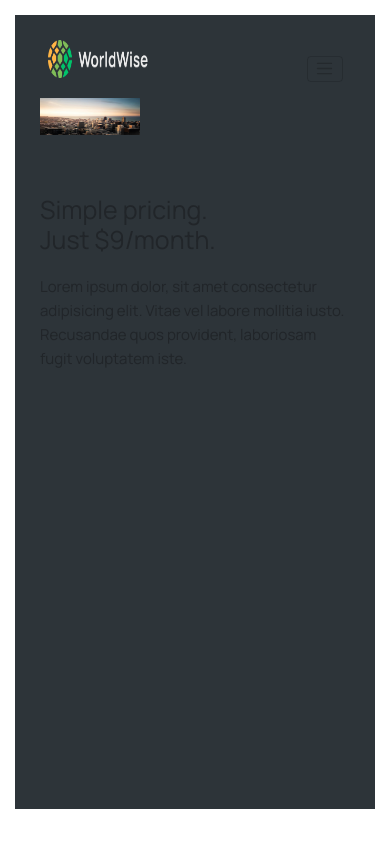
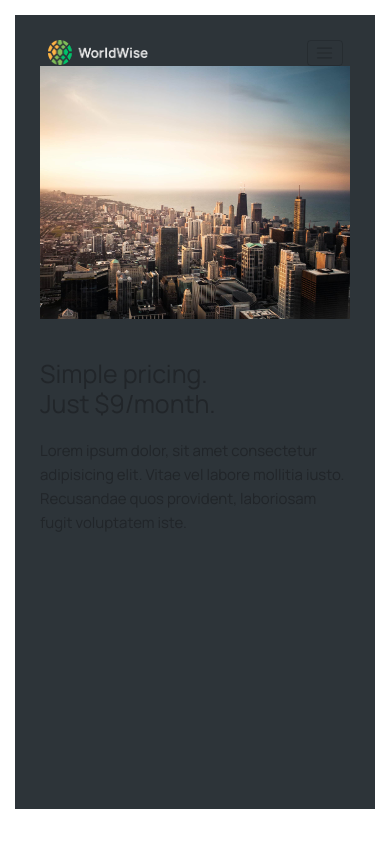
Before and after one commit to Gbangbolaoluwagbemiga/World-Wize, a React (Vite) app: page /pricing in a window 390 px wide. Built offline with nearby package versions, Linux system fonts and the light colour scheme.

Commit message:
Bug fixed

```diff
--- a/src/pages/Pricing.jsx
+++ b/src/pages/Pricing.jsx
@@ -18,7 +18,11 @@ export default function Product() {
             voluptatem iste.
           </p>
         </div>
-        <img src="img-2.jpg" alt="overview of a large city with skyscrapers" />
+        <img
+          src="img-2.jpg"
+          className={styles.img}
+          alt="overview of a large city with skyscrapers"
+        />
       </section>
     </main>
   );
--- a/src/pages/Product.jsx
+++ b/src/pages/Product.jsx
@@ -7,6 +7,7 @@ export default function Product() {
       <PageNav />
       <section>
         <img
+          className={styles.img}
           src="img-1.jpg"
           alt="person with dog overlooking mountain with sunset"
         />
--- a/src/pages/Product.module.css
+++ b/src/pages/Product.module.css
@@ -14,7 +14,7 @@
   align-items: center;
 }
 
-.product img {
+.img {
   width: 100%;
 }
 
@@ -47,12 +47,9 @@
     flex-wrap: wrap-reverse;
     gap: 4rem;
   }
-
-  .product img {
-    width: 10rem;
-    height: 3.75rem;
-    display: inline;
-    margin-bottom: 2rem;
+  .img {
+    width: 100%;
+    height: 30vh;
   }
 
   .product h2 {
```
